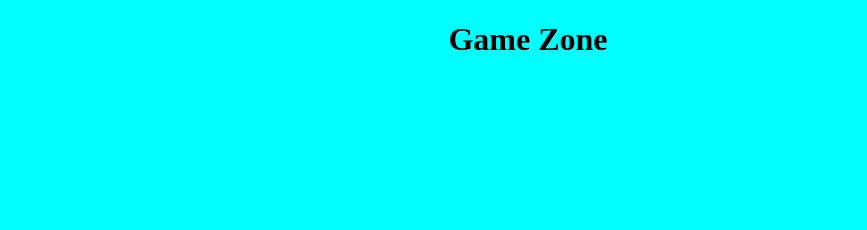
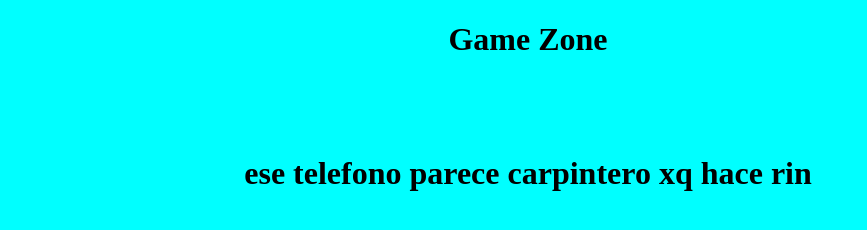
Before and after one commit to SrLuisito/Game-Zone, a plain HTML site: page index.html in a window 1280 px wide. Shown: the full height of the page, 112-979 px from the left. Drawn offline with Linux system fonts and the light colour scheme.

Commit message:
si hace rin

```diff
--- a/index.html
+++ b/index.html
@@ -13,6 +13,6 @@
     <h1>Game Zone</h1>
     <img src="/IMAGENES/logo.png" width="100px" height="50px">
     </div>
-
+<h1>ese telefono parece carpintero xq hace rin</h1>
 </body>
 </html>
```
